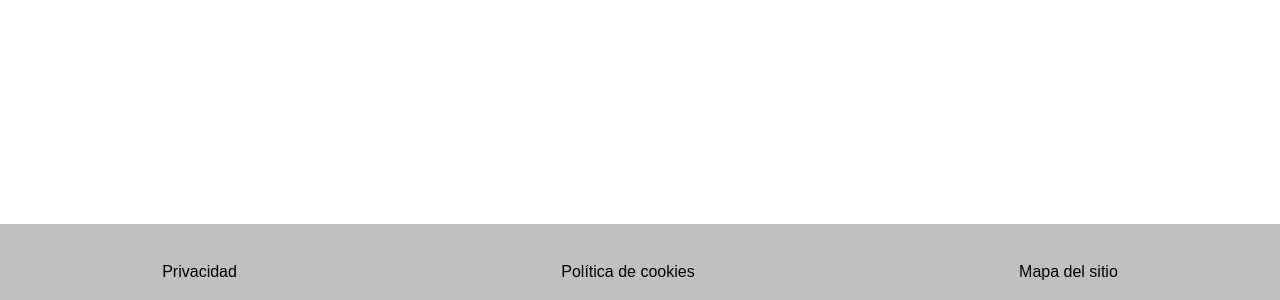
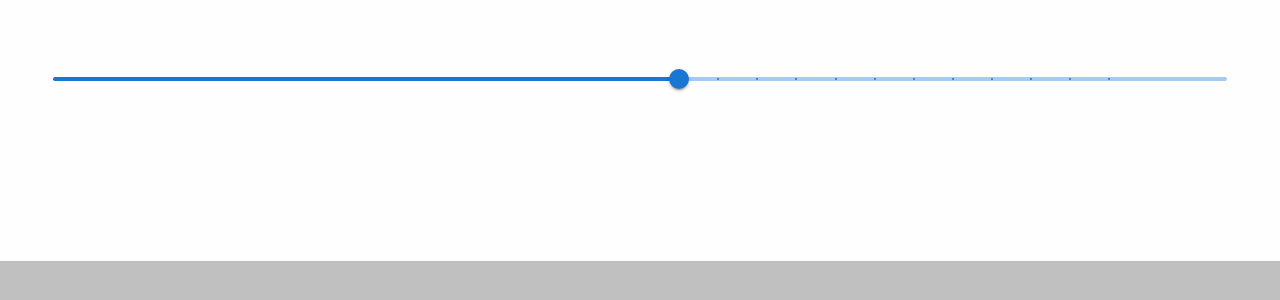
Before and after one commit to salah-NaN/front-hanami, a React (Vite) app: page / in a window 1280 px wide. Shown: the part 2486-2786 px from the top of the page. Built offline with nearby package versions, Linux system fonts and the light colour scheme; no server answers.

Commit message:
Bug slider 'Mapcontainer is already initialized'

```diff
--- /dev/null
+++ b/src/components/SliderCustom.jsx
@@ -0,0 +1,46 @@
+import React, { useEffect, useState, useRef } from 'react';
+import Slider from '@mui/material/Slider';
+
+
+const fechaActual = new Date()
+const marks = [1, 2, 3, 4, 5, 6, 7, 8, 9, 10, 11, 12]
+
+// funcion para crear el las marcas dinámicas
+const setMarks = () => {
+  const mapeado = marks.map((mark) => {
+    // const o = { value: fechaActual.getDate(), label: fechaActual.toLocaleDateString().split('').reverse().join('').slice(5).split('').reverse().join('')}
+    const o = { value: fechaActual.getDate(), }
+    fechaActual.setDate(fechaActual.getDate() + 1)
+    return o
+  })
+
+  fechaActual.setDate(new Date())
+  return mapeado
+}
+
+const fechas = setMarks()
+
+
+export default function SliderCustom({ fechaSlider, setFechaSlider }) {
+
+  // resto de funciones
+  const handleSlider = (event, nextValue) => {
+    setFechaSlider(nextValue)
+  }
+
+  return (
+    <>
+      <Slider
+        aria-label="Temperature"
+        defaultValue={(new Date().getDate())}
+        // getAriaValueText={valuetext}
+        step={null}
+        valueLabelDisplay="auto"
+        marks={fechas}
+        min={1}
+        max={31}
+        onChange={handleSlider}
+      />
+    </>
+  );
+}
--- a/src/components/mapa/Mapa.jsx
+++ b/src/components/mapa/Mapa.jsx
@@ -1,11 +1,12 @@
 import React, { useEffect, useState, useRef } from 'react';
 import { useNavigate } from 'react-router-dom';
-
 import L, { Marker, icon, map } from 'leaflet'
 import 'leaflet/dist/leaflet.css';
+import SliderCustom from '../SliderCustom';
 
 //constantes
 const URL = 'http://localhost:3000/api'
+
 
 // las imágenes de los cerezos
 // import cerezas from '../../../public/images/cerezas'
@@ -17,8 +18,13 @@ export default function Mapa() {
   const [puntosInteres, setPuntosInteres] = useState([])
   // state para controlar que se ejecute solo una vez
   const [primerRender, setPrimerRender] = useState(true)
+  // state para controlar que se ejecute solo una vez
+  const [primerRenderv2, setPrimerRenderv2] = useState(true)
   // instancia del useNavigate para usar el redirect al clicar un marker
   const redirect = useNavigate()
+  // state para guardar la fecha seleccionada por slider
+  const [fechaSlider, setFechaSlider] = useState(new Date().getDate())
+  const [mapaCreado, setMapaCreado] = useState(false)
 
   // los iconos de todas las etapas de los arboles florales
   const etapas = ['ViñaFlor', 'ViñaUvaPequenia', 'ViñaUvaMediana', 'ViñaUvaGrande',
@@ -26,7 +32,7 @@ export default function Mapa() {
     'LavandaCapullo', 'LavandaInicioFlor', 'LavandaMaxFloracion', 'LavandaMuerta',
     'OlivoFlor', 'OlivoPequenio', 'OlivoMediano', 'OlivoGrande']
 
-
+  // mapeo de los nombres de temporada a todos los iconos correspondientes
   const iconos = etapas.map(icono => (
     {
       [icono]: L.icon({
@@ -62,14 +68,17 @@ export default function Mapa() {
       .catch(err => console.log(err))
   }, []);
 
+
+  // creación del mapa y todos los markers según el fetch de la api
   useEffect(() => {
     if (!primerRender) {
-      // creación del mapa y todos los markers según el fetch de la api
+
       const ourMap = L.map(mapRef.current).setView([41.6092, 2.1477], 9);
 
       L.tileLayer('https://{s}.tile.openstreetmap.org/{z}/{x}/{y}.png', {
         attribution: '© OpenStreetMap contributors'
       }).addTo(ourMap);
+
 
       // mapeo de todos los markers y asignacion de diseño de marker en el array de etapas
       puntosInteres.map(punto => {
@@ -124,31 +133,104 @@ export default function Mapa() {
                 })
           )
       })
+
+      return () => {
+        ourMap.off()
+        ourMap.remove()
+    }
+
     } else {
       setPrimerRender(false)
     }
   }, [puntosInteres])
 
 
+  // distribución de los markers en cada punto del mapa
+  useEffect(() => {
+    if(!primerRenderv2){
+
+      const ourMap = L.map(mapRef.current).setView([41.6092, 2.1477], 9);
+
+      L.tileLayer('https://{s}.tile.openstreetmap.org/{z}/{x}/{y}.png', {
+        attribution: '© OpenStreetMap contributors'
+      }).addTo(ourMap);
+
+      const fecha = new Date().setDate(fechaSlider)
+
+      // mapeo de todos los markers y asignacion de diseño de marker en el array de etapas
+      puntosInteres.map(punto => {
+        // extraer las temporadas que coincida con la fecha de hoy
+        const temporadasCoincidentes = punto.temporadas.filter(temporada => fechaInluidaEnRangoFechas(fecha, new Date(temporada.fecha_inicio), new Date(temporada.fecha_fin)))
+        // distinción de si 0 temporadas, 1 o más
+        return temporadasCoincidentes.length === 0
+          ?
+          null
+          :
+          (
+            temporadasCoincidentes.length === 1
+              ?
+              L
+                .marker([punto.latitud, punto.longitud], { icon: iconos.find(icon => Object.keys(icon)[0] === temporadasCoincidentes[0].nombre)[temporadasCoincidentes[0].nombre] })
+                .addTo(ourMap)
+                .on('click', () => {
+                  redirect(`/puntosInteres/${punto.id}`)
+                })
+                .on('mouseover', function (e) {
+                  L.popup()
+                    .setLatLng(e.latlng)
+                    .setContent(`
+                      <div>
+                        <h6>${punto.nombre}</h6>
+                        <div>
+                          ${temporadasCoincidentes.map(t => `<img style='width:40px; margin: auto ' src="/images/${t.nombre}.png" alt="${t.nombre}" />`).join('')}
+                        </div>
+                      </div>
+                    `)
+                    .openOn(ourMap);
+                })
+              :
+              L
+                .marker([punto.latitud, punto.longitud], { icon: moreIcon })
+                .addTo(ourMap)
+                .on('click', () => {
+                  redirect(`/puntosInteres/${punto.id}`)
+                })
+                .on('mouseover', function (e) {
+                  L.popup()
+                    .setLatLng(e.latlng)
+                    .setContent(`
+                      <div>
+                        <h6>${punto.nombre}</h6>
+                        <div>
+                          ${temporadasCoincidentes.map(t => `<img style='width:40px; margin: auto ' src="/images/${t.nombre}.png" alt="${t.nombre}" />`).join('')}
+                        </div>
+                      </div>
+                    `)
+                    .openOn(ourMap);
+                })
+          )
+      })
+
+
+      return () => {
+        ourMap.off()
+        ourMap.remove()
+    }
+
+    } else {
+      setPrimerRenderv2(false)
+    }
+  }, [fechaSlider])
+
   // funciones
   function fechaInluidaEnRangoFechas(fechaDeterminada, fechaInicial, fechaFinal) {
     return (fechaDeterminada >= fechaInicial && fechaDeterminada <= fechaFinal)
   }
 
-
-
-
   return (
     <>
       <div id="map" ref={mapRef} className='w-full h-[500px]' ></div>
-      {/* <Slider
-        aria-label="Custom marks"
-        defaultValue={Date.now.getDay()}
-        getAriaValueText={valuetext}
-        step={10}
-        valueLabelDisplay="auto"
-        marks={marks}
-      /> */}
+      <SliderCustom fechaSlider={fechaSlider} setFechaSlider={setFechaSlider} />
     </>
   );
 }
```
